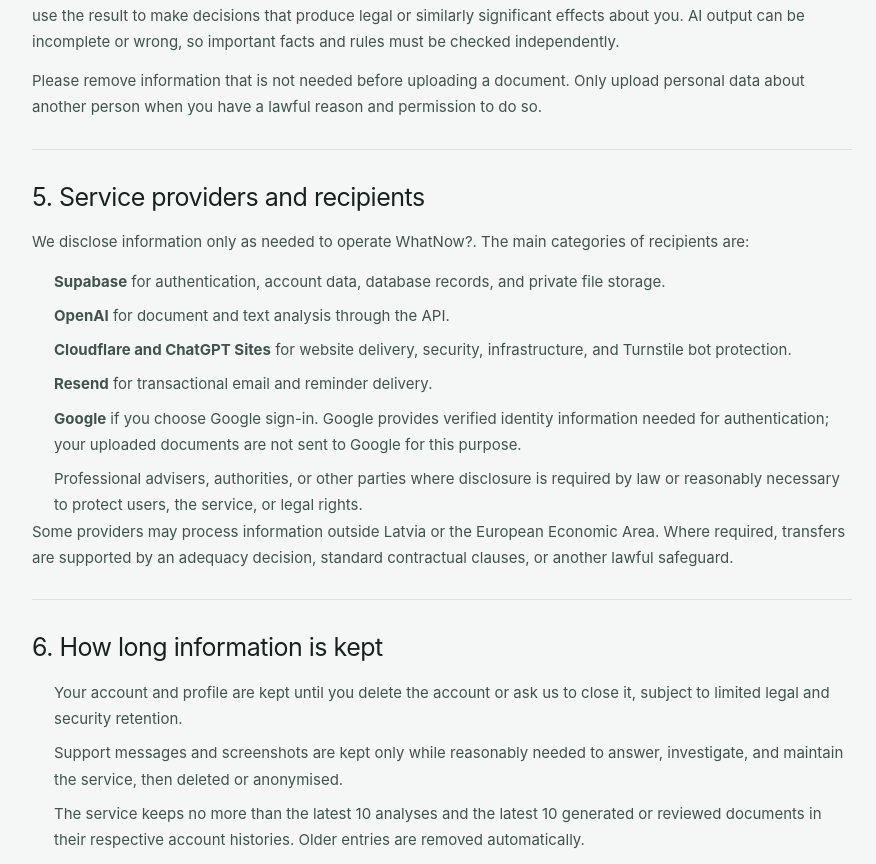
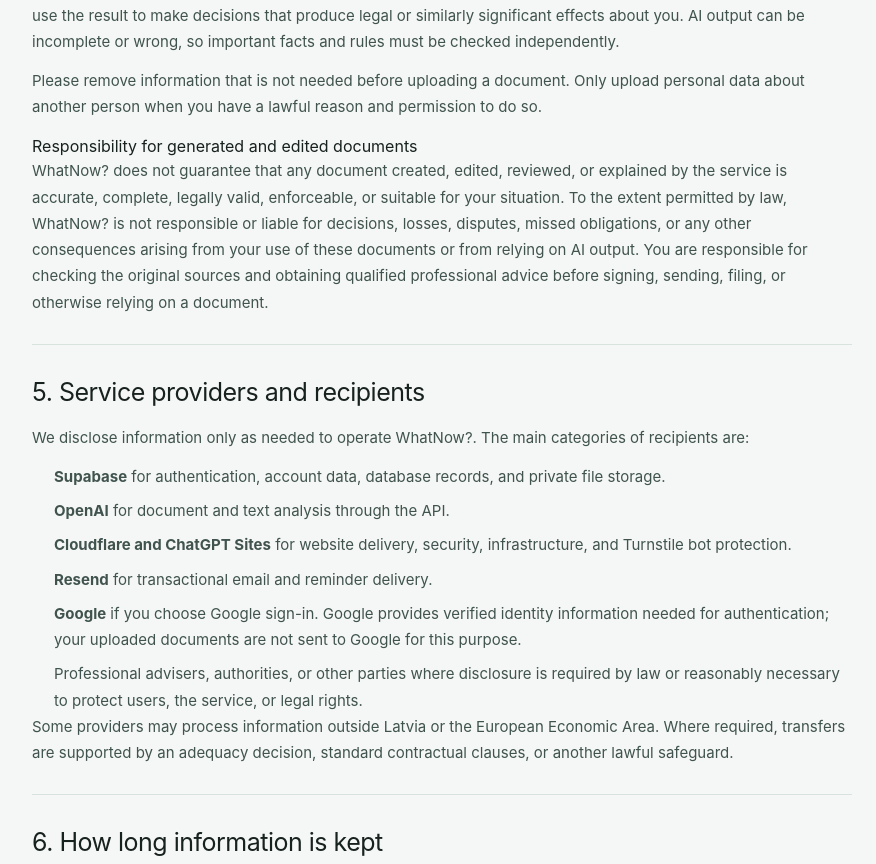
Before and after one commit to serviceai366-beep/whatnow-app, a Next.js app: page /privacy in a window 1280 px wide. Shown: the part 1805-2669 px from the top of the page, without its empty margins (198-1074 px from the left). Built offline with nearby package versions, Linux system fonts and the light colour scheme.

Commit message:
Clarify document responsibility in privacy policy

```diff
--- a/app/privacy/page.tsx
+++ b/app/privacy/page.tsx
@@ -50,6 +50,8 @@
         <section><h2>4. AI document analysis</h2>
           <p>When you request an analysis, creation, improvement, or review, the relevant instructions and document content are sent to OpenAI&apos;s API. Legal drafting may also use web search to consult official sources. WhatNow? does not use the result to make decisions that produce legal or similarly significant effects about you. AI output can be incomplete or wrong, so important facts and rules must be checked independently.</p>
           <p>Please remove information that is not needed before uploading a document. Only upload personal data about another person when you have a lawful reason and permission to do so.</p>
+          <h3>Responsibility for generated and edited documents</h3>
+          <p>WhatNow? does not guarantee that any document created, edited, reviewed, or explained by the service is accurate, complete, legally valid, enforceable, or suitable for your situation. To the extent permitted by law, WhatNow? is not responsible or liable for decisions, losses, disputes, missed obligations, or any other consequences arising from your use of these documents or from relying on AI output. You are responsible for checking the original sources and obtaining qualified professional advice before signing, sending, filing, or otherwise relying on a document.</p>
         </section>
 
         <section><h2>5. Service providers and recipients</h2>
```
Also changed, not shown: 1 other file (tests, documents, lock files or other folders).
